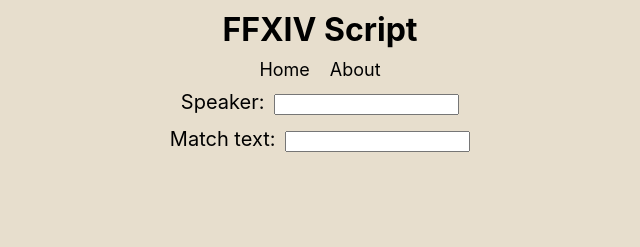
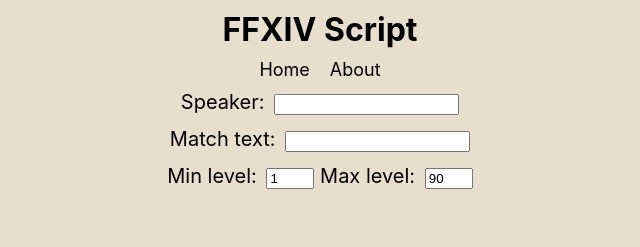
Before and after one commit to areveny/ffxiv-script, a React app in the folder frontend/: page / in a window 1280 px wide. Shown: the whole page, without its empty margins (320-960 px from the left). Built offline with nearby package versions, Linux system fonts and the light colour scheme.

Commit message:
Add level filtering

```diff
--- a/frontend/src/linesDisplay/linesDisplay.tsx
+++ b/frontend/src/linesDisplay/linesDisplay.tsx
@@ -20,7 +20,6 @@
         <div className='display'>
           {this.props.lines.map((result: Result) => {
             const lineId = result.quest_id + '-' + result.text_id
-            console.log(result.level)
             return (
               <div key={lineId}>
                 <span className='speakerName' key={lineId + '-speaker'}>{result.speaker}</span>
--- a/frontend/src/query/display/display.tsx
+++ b/frontend/src/query/display/display.tsx
@@ -8,6 +8,8 @@
 interface DisplayProps {
   matchString: string;
   matchSpeaker: string;
+  minLevel: number;
+  maxLevel: number;
 }
 
 interface DisplayState {
@@ -39,6 +41,8 @@
       {
         'matchString': this.props.matchString,
         'matchSpeaker': cleanSpeakerString(this.props.matchSpeaker),
+        'minLevel': this.props.minLevel,
+        'maxLevel': this.props.maxLevel
       },
       { headers: { 'Content-Type': 'application/json' } })
       .then((response) => {
@@ -47,7 +51,10 @@
   }
 
   componentDidUpdate(prevProps: DisplayProps) {
-    if (this.props.matchString !== prevProps.matchString || this.props.matchSpeaker != prevProps.matchSpeaker) {
+    if (this.props.matchString !== prevProps.matchString ||
+      this.props.matchSpeaker != prevProps.matchSpeaker ||
+      this.props.minLevel != prevProps.minLevel ||
+      this.props.maxLevel != prevProps.maxLevel) {
       this.runQuery()
     }
   }
--- a/frontend/src/query/query.css
+++ b/frontend/src/query/query.css
@@ -24,10 +24,14 @@
   margin-bottom: 12px
 }
 
-.matchInput label {
+label {
   font-size: min(20px, 3vw);
 }
 
 input {
   margin-left: 4px;
 }
+
+.levelRange  input{
+  width: 40px;
+}
--- a/frontend/src/query/query.tsx
+++ b/frontend/src/query/query.tsx
@@ -6,6 +6,8 @@
 interface QueryState {
   matchString: string;
   matchSpeaker: string;
+  minLevel: number;
+  maxLevel: number;
 }
 
 class Query extends React.Component<any, QueryState> {
@@ -16,7 +18,9 @@
     super(props)
     this.state = {
       'matchSpeaker': '',
-      'matchString': ''
+      'matchString': '',
+      'minLevel': 1,
+      'maxLevel': 90
     }
   }
 
@@ -24,6 +28,7 @@
     var element = (e.currentTarget as HTMLInputElement)
     const {className, value} = (e.currentTarget as HTMLInputElement)
     this.setState({[className]: value } as Pick<State, keyof State>)
+    console.log(this.state)
   }
 
   render() {
@@ -35,7 +40,11 @@
         <div className="matchInput">
           <label> Match text: <input className='matchString' type='text' value={this.state.matchString} onChange={this.handleChange} /> </label>
         </div>
-        <Display matchString={this.state.matchString} matchSpeaker={this.state.matchSpeaker}/>
+        <div className="levelRange">
+          <label> Min level: <input className='minLevel' type='number' value={this.state.minLevel} onChange={this.handleChange} /> </label>
+          <label> Max level: <input className='maxLevel' type='number' value={this.state.maxLevel} onChange={this.handleChange} /> </label>
+        </div>
+        <Display matchString={this.state.matchString} matchSpeaker={this.state.matchSpeaker} minLevel={this.state.minLevel} maxLevel={this.state.maxLevel}/>
       </div>
     );
   }
```
Also changed, not shown: query-service/query-service.js (+9 -0 lines).
